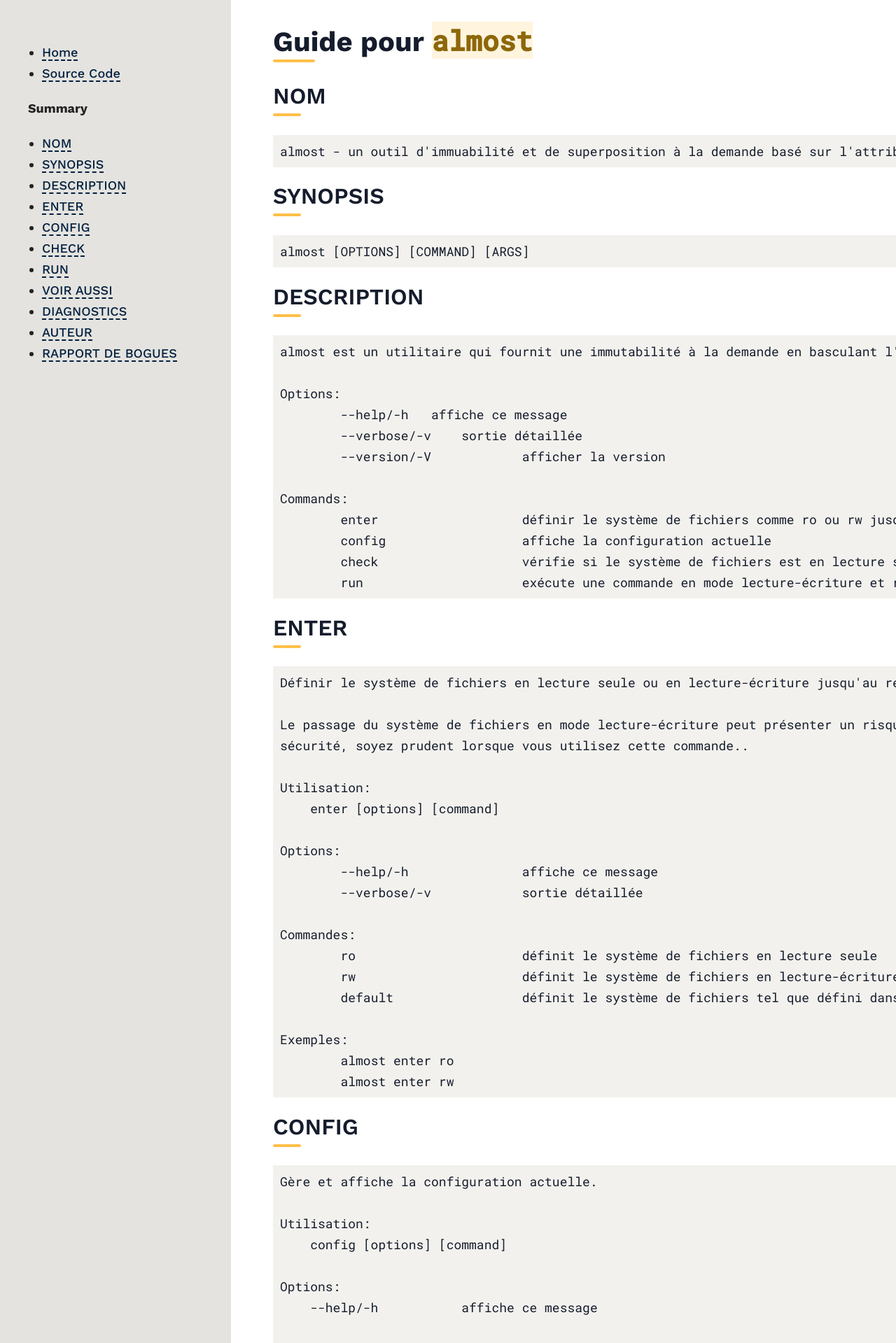
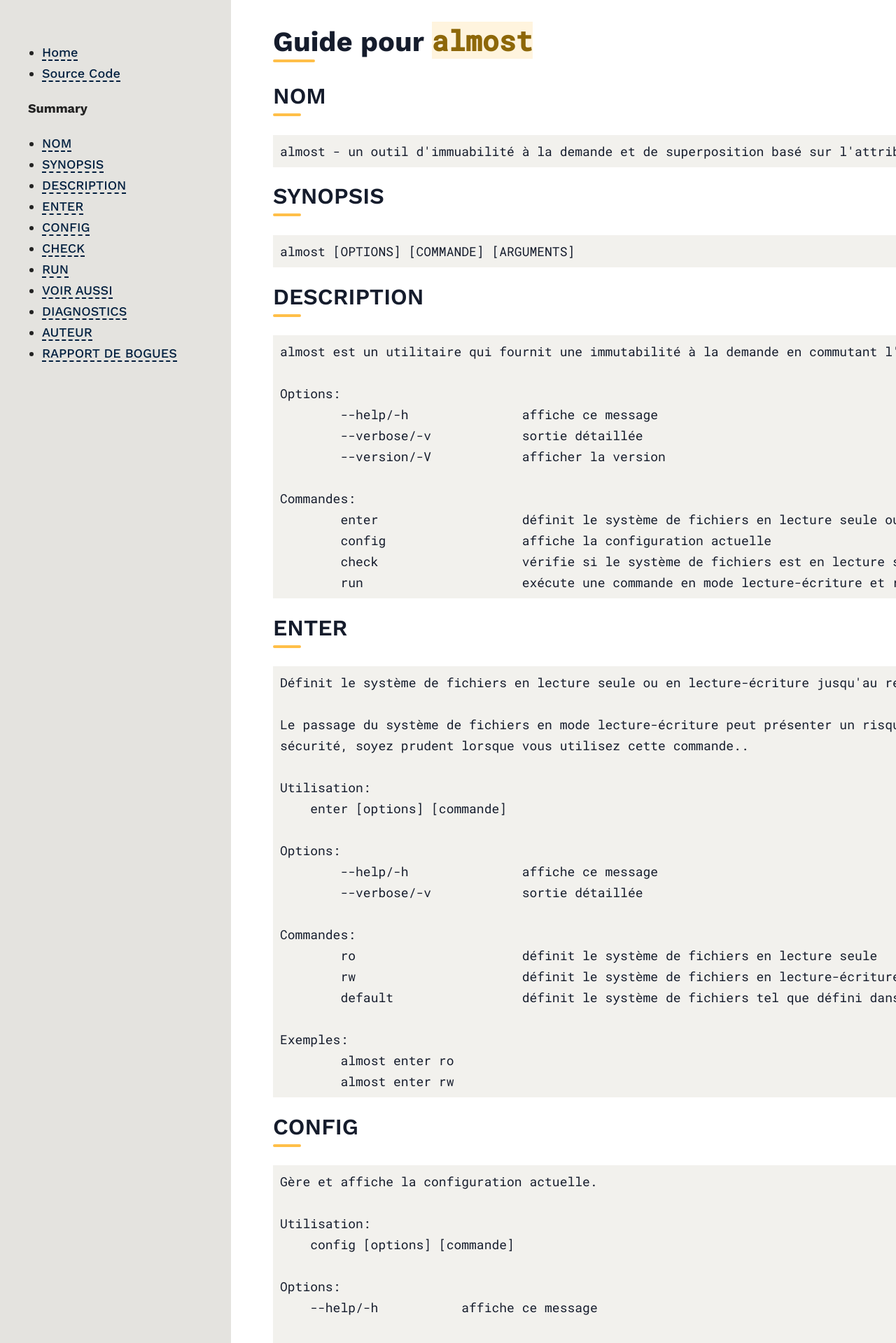
Before and after one commit to Vanilla-OS/documentation, a Jekyll site: the page built from docs/almost/manpage.fr.md, in a window 1280 px wide. Shown: the top 1919 px of the page at 70% size. Built offline with Jekyll 4.4.1, drawn with Linux system fonts in a browser that asks for light colours; our own code applies the rules of GitHub Pages for plain Markdown files; some of the changed text lies outside the part shown.

Commit message:
Update manpage.fr.md for Almost
Correction of sentence structure and removal of duplicate words.

````diff
--- a/docs/almost/manpage.fr.md
+++ b/docs/almost/manpage.fr.md
@@ -1,5 +1,5 @@
 ---
-titre : Guide pour Almost - Vanilla OS
+titre : Guide pour almost - Vanilla OS
 description : Guide pour l'utilitaire almost.
 ---
 
@@ -7,25 +7,25 @@ description : Guide pour l'utilitaire almost.
 
 ## NOM
 ```
-almost - un outil d'immuabilité et de superposition à la demande basé sur l'attribut de fichier (i)mmutable et tmpfs.
+almost - un outil d'immuabilité à la demande et de superposition basé sur l'attribut de fichier (i)mmutable et tmpfs.
 ```
 
 ## SYNOPSIS
 ```
-almost [OPTIONS] [COMMAND] [ARGS]
+almost [OPTIONS] [COMMANDE] [ARGUMENTS]
 ```
 
 ## DESCRIPTION
 ```
-almost est un utilitaire qui fournit une immutabilité à la demande en basculant l'immutabilité des fichiers et des répertoires à la racine du système. Il fournit également un moyen de créer des couches au-dessus des répertoires immuables, vous permettant de tester les changements avant de les valider.
+almost est un utilitaire qui fournit une immutabilité à la demande en commutant l'immutabilité des fichiers et des répertoires à la racine du système. Il fournit également un moyen de créer des couches au-dessus des répertoires immutables, vous permettant de tester les changements avant de les valider.
 
 Options:
-	--help/-h   affiche ce message
-	--verbose/-v    sortie détaillée
+	--help/-h   		affiche ce message
+	--verbose/-v    	sortie détaillée
 	--version/-V		afficher la version
 
-Commands:
-	enter			définir le système de fichiers comme ro ou rw jusqu'au redémarrage
+Commandes:
+	enter			définit le système de fichiers en lecture seule ou lecture-écriture jusqu'au redémarrage
 	config			affiche la configuration actuelle
 	check			vérifie si le système de fichiers est en lecture seule ou en lecture-écriture
 	run			exécute une commande en mode lecture-écriture et revient en mode lecture seule à la fin de la commande.
@@ -33,13 +33,13 @@ Commands:
 
 ## ENTER
 ```
-Définir le système de fichiers en lecture seule ou en lecture-écriture jusqu'au redémarrage.
+Définit le système de fichiers en lecture seule ou en lecture-écriture jusqu'au redémarrage.
 
 Le passage du système de fichiers en mode lecture-écriture peut présenter un risque de
 sécurité, soyez prudent lorsque vous utilisez cette commande..
 
 Utilisation:
-    enter [options] [command]
+    enter [options] [commande]
 
 Options:
 	--help/-h		affiche ce message
@@ -60,13 +60,13 @@ Exemples:
 Gère et affiche la configuration actuelle.
 
 Utilisation:
-    config [options] [command]
+    config [options] [commande]
 
 Options:
     --help/-h		affiche ce message
 
 Commandes:
-    set [key] [value]	définit une valeur de configuration
+    set [clé] [valeur]	définit une valeur de configuration
 
 Exemples:
     almost config
@@ -78,9 +78,11 @@ Exemples:
 Vérifie si le système de fichiers est en lecture seule ou en lecture-écriture.
 
 Utilisation:
-check [options] [command]
+check [options] [commande]
+
 Options:
 	--help/-h		affiche ce message
+
 Exemples:
 	almost check
 ```
@@ -90,10 +92,12 @@ Exemples:
 Exécute une commande en mode lecture-écriture et revient en mode lecture seule après la fin de la commande.
 
 Utilisation:
-    run [command]
+    run [commande]
+
 Options:
 	--help/-h		affiche ce message
 	--verbose/-v		sortie détaillée
+
 Exemples:
     almost run ls
 ```
````
Also changed, not shown: other parts of docs/almost/manpage.fr.md (+1 -1 lines).
